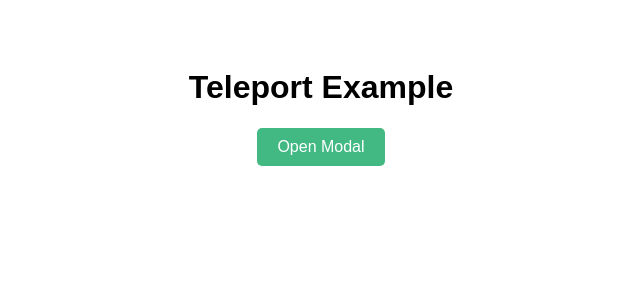
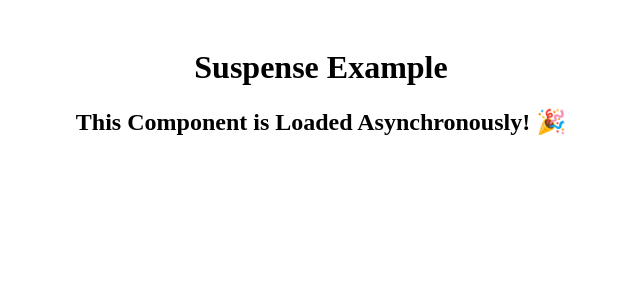
Before and after one commit to darshitdudhaiya/100DaysOfVue, a Vue app: page / in a window 1280 px wide. Shown: the top 300 px of the page, without its empty margins (319-959 px from the left). Built offline with nearby package versions, Linux system fonts and the light colour scheme.

Commit message:
Exploring <𝗦𝘂𝘀𝗽𝗲𝗻𝘀𝗲> in Vue.js!

```diff
--- a/src/App.vue
+++ b/src/App.vue
@@ -1,14 +1,14 @@
 <template>
   <div class="app-container">
-    <TeleportComponent />
+    <SuspenseCompomnent />
   </div>
 </template>
 
 <script>
-import TeleportComponent from './components/TeleportComponent.vue'
+import SuspenseCompomnent from './components/SuspenseComponent.vue'
 export default {
   components: {
-    TeleportComponent
+    SuspenseCompomnent
   }
 }
 </script>
--- /dev/null
+++ b/src/components/SuspenseComponent.vue
@@ -0,0 +1,52 @@
+<template>
+  <div>
+    <h1>Suspense Example</h1>
+    <Suspense>
+      <!-- Default Slot: Async component to load -->
+      <template #default>
+        <AsyncComponent />
+      </template>
+
+      <!-- Fallback Slot: Displayed while waiting for async component -->
+      <template #fallback>
+        <div class="loading">⏳ Loading component...</div>
+      </template>
+    </Suspense>
+  </div>
+</template>
+
+<script>
+import { defineAsyncComponent } from 'vue'
+
+// Define the async component with dynamic import
+const AsyncComponent = defineAsyncComponent(() => import('./AsyncLoadedComponent.vue'))
+
+export default {
+  components: {
+    AsyncComponent
+  }
+}
+</script>
+
+<style scoped>
+.loading {
+  font-size: 1.5rem;
+  color: #42b983;
+  text-align: center;
+  margin-top: 20px;
+  animation: pulse 1s infinite;
+}
+
+/* Optional styling for animation */
+@keyframes pulse {
+  0% {
+    opacity: 1;
+  }
+  50% {
+    opacity: 0.5;
+  }
+  100% {
+    opacity: 1;
+  }
+}
+</style>
```
